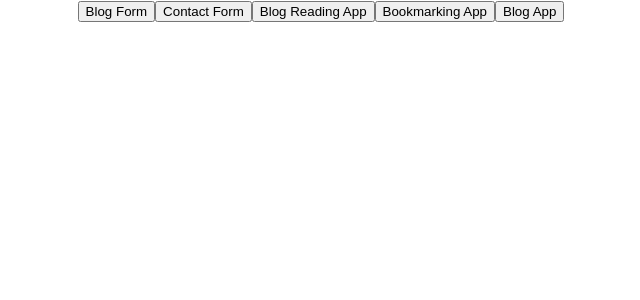
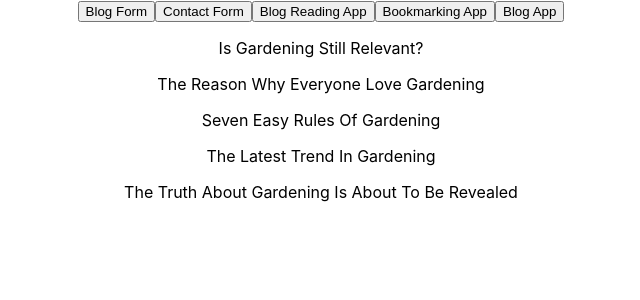
Before and after one commit to ggroshansii/js-react-five-apps, a React (Create React App) app: page / in a window 1280 px wide. Both pictures are taken after a click on the button "Blog Reading App". Shown: the top 300 px of the page, without its empty margins (319-959 px from the left). Built offline with nearby package versions, Linux system fonts and the light colour scheme.

Commit message:
Props now are passed down to lowest component (BlogReadingCard); created BlogReadingApp.css

```diff
--- a/src/components/BlogReadingApp/BlogReadingCard.jsx
+++ b/src/components/BlogReadingApp/BlogReadingCard.jsx
@@ -1,13 +1,12 @@
 
-import { useState, useEffect } from "react";
+
 
 function BlogReadingCard(props) {
     return (
         <>
         <div className="blog-title-container">
-
-        {/* Create individual blog card here */}
-
+            <p>{props.title}</p>
+            {console.log("PROPS IN CARD", props)}
         </div>
         </>
     )
--- a/src/components/BlogReadingApp/BlogReadingList.jsx
+++ b/src/components/BlogReadingApp/BlogReadingList.jsx
@@ -1,5 +1,4 @@
 
-import { useState, useEffect } from "react";
 import BlogReadingCard from "./BlogReadingCard";
 
 function BlogReadingList(props) {
@@ -7,7 +6,10 @@ function BlogReadingList(props) {
         <>
         {console.log("props here", props)}
         {/* Loop through individual blogcards here */}
-        {
+        {props.blogs.map(blog => {
+            return <BlogReadingCard {...blog} key={blog.id} />
+            console.log(<BlogReadingCard {...blog} key={blog.id} />)
+        })
         }
 
         </>
```
Also changed, not shown: src/components/BlogReadingApp/BlogReadingApp.css (added).
